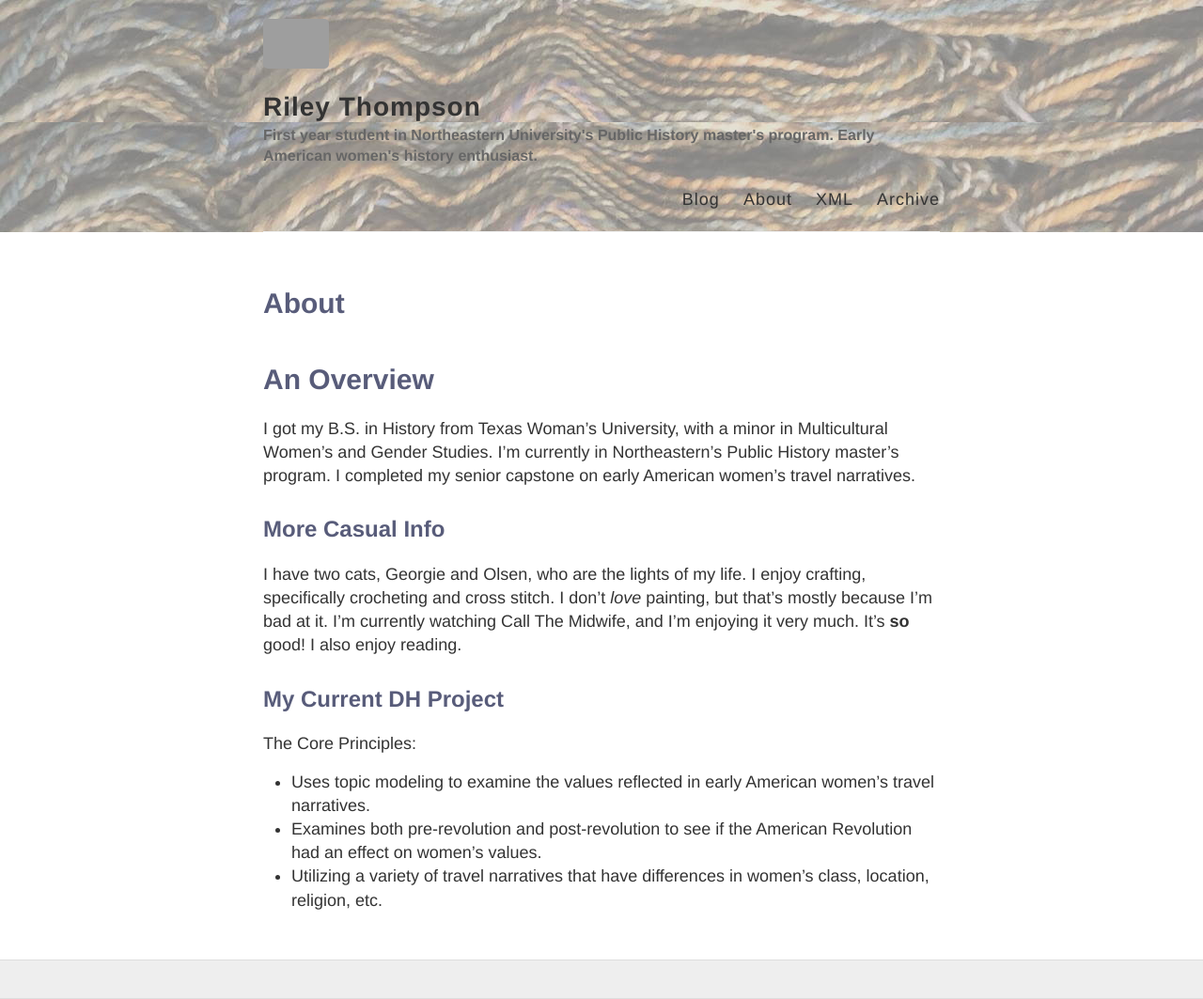
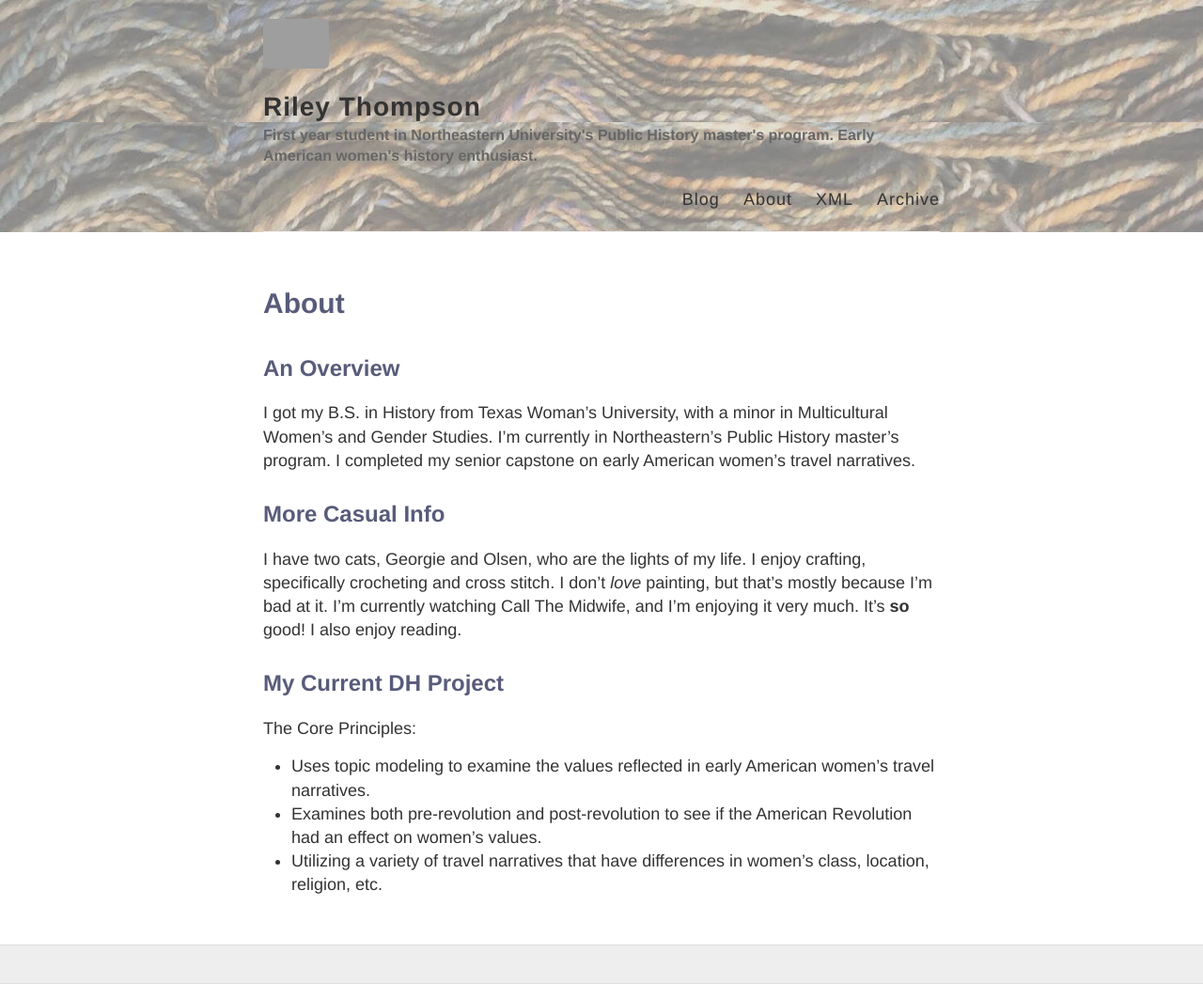
Before and after one commit to rileyathompson/rileyathompson.github.io, a Jekyll site: the page built from about.md, in a window 1280 px wide. Shown: the whole page at 94% size. Built offline with Jekyll 4.4.1, drawn with Linux system fonts in a browser that asks for light colours; grey boxes are pictures that could not be loaded.

```diff
--- a/about.md
+++ b/about.md
@@ -4,7 +4,7 @@ title: About
 permalink: /about/
 ---
 
-# An Overview
+## An Overview
 
 I got my B.S. in History from Texas Woman's University, with a minor in Multicultural Women's and Gender Studies. I'm currently in Northeastern's Public History master's program. I completed my senior capstone on early American women's travel narratives.
 
```
